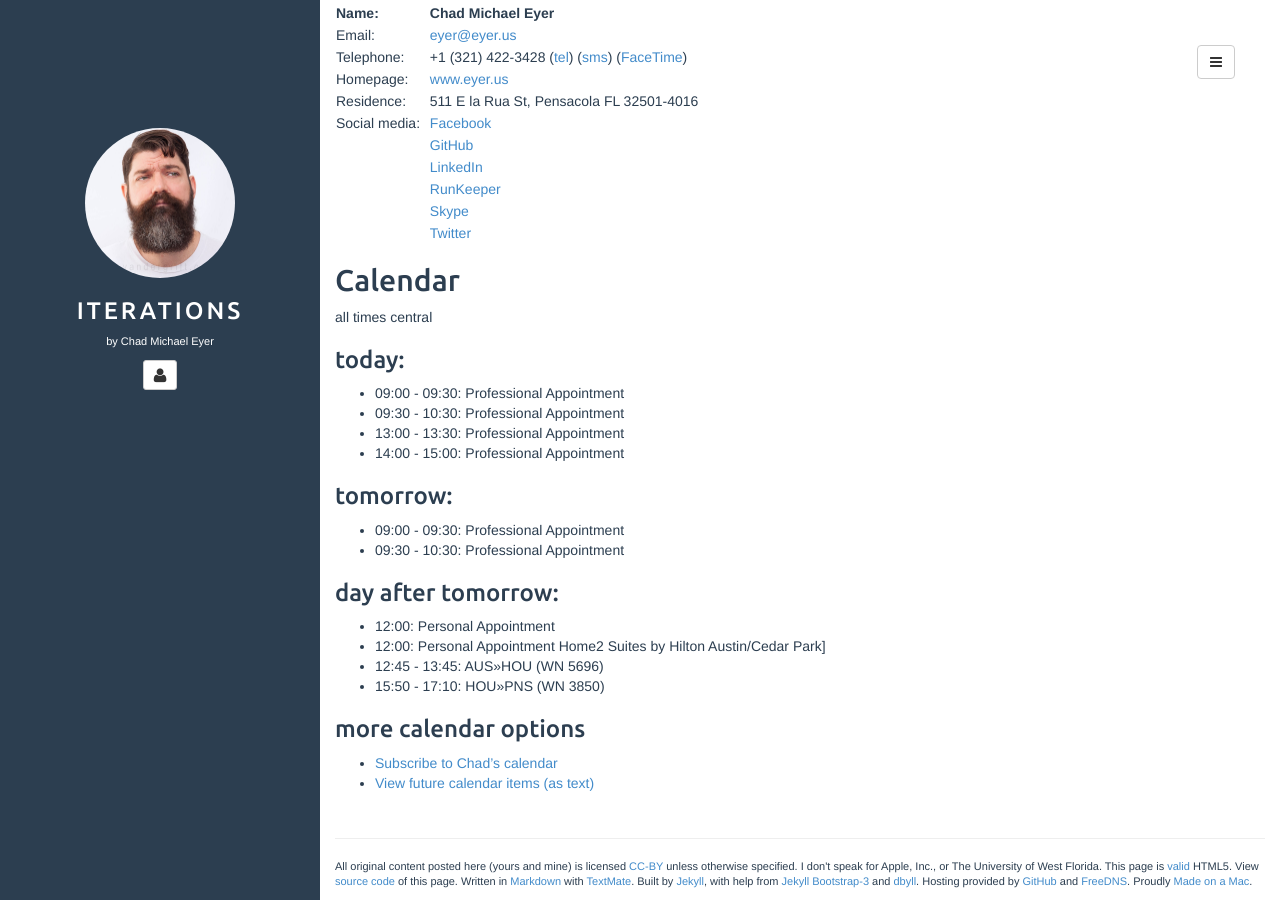
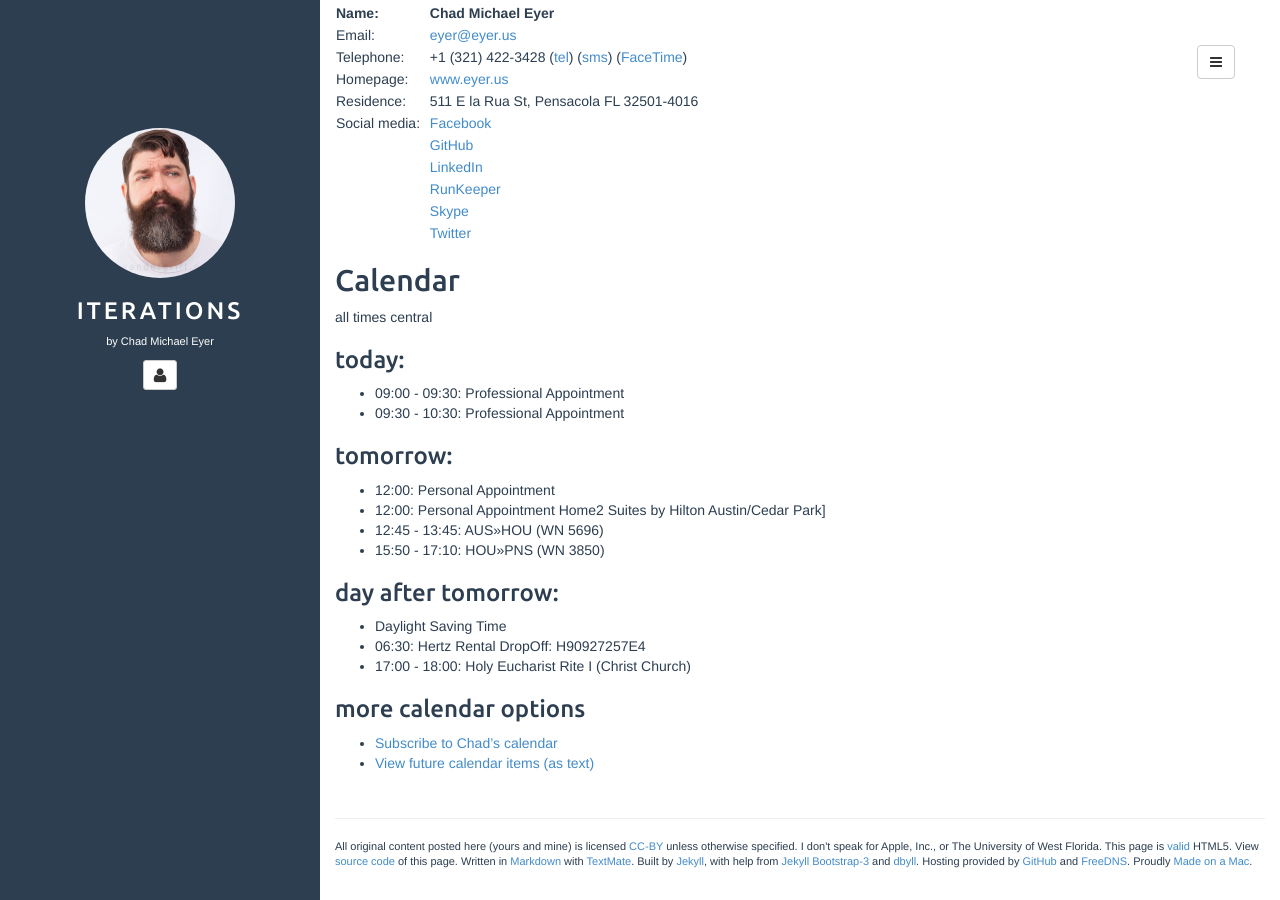
Before and after one commit to chadmichaeleyer/chadmichaeleyer.github.io, a Jekyll site: the page built from about.md, in a window 1280 px wide and 900 px high, scrolled down 1210 px. Built offline with Jekyll 4.4.1, drawn with Linux system fonts in a browser that asks for light colours.

Commit message:
calendar update

```diff
--- a/calendar.markdown
+++ b/calendar.markdown
@@ -4,18 +4,17 @@ all times central
 
 * 09:00 - 09:30: Professional Appointment
 * 09:30 - 10:30: Professional Appointment
-* 13:00 - 13:30: Professional Appointment
-* 14:00 - 15:00: Professional Appointment
 
 ### tomorrow:
-
-* 09:00 - 09:30: Professional Appointment
-* 09:30 - 10:30: Professional Appointment
-
-### day after tomorrow:
 
 * 12:00: Personal Appointment
 * 12:00: Personal Appointment
 Home2 Suites by Hilton Austin/Cedar Park]
 * 12:45 - 13:45: AUS»HOU (WN 5696)
 * 15:50 - 17:10: HOU»PNS (WN 3850)
+
+### day after tomorrow:
+
+* Daylight Saving Time
+* 06:30: Hertz Rental DropOff: H90927257E4
+* 17:00 - 18:00: Holy Eucharist Rite I (Christ Church)
```
Also changed, not shown: calendar-year.markdown (+6 -7 lines), 1 other file.
